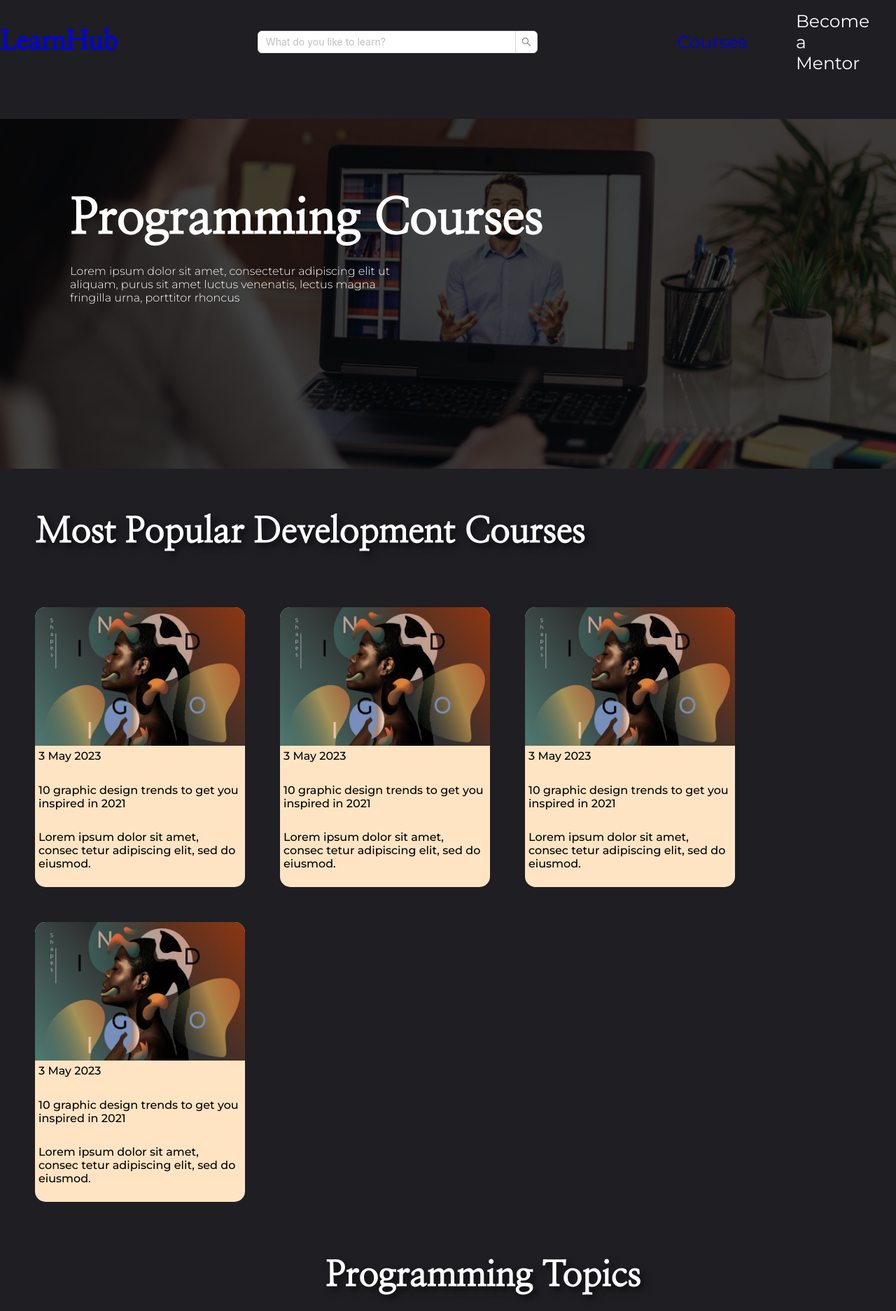
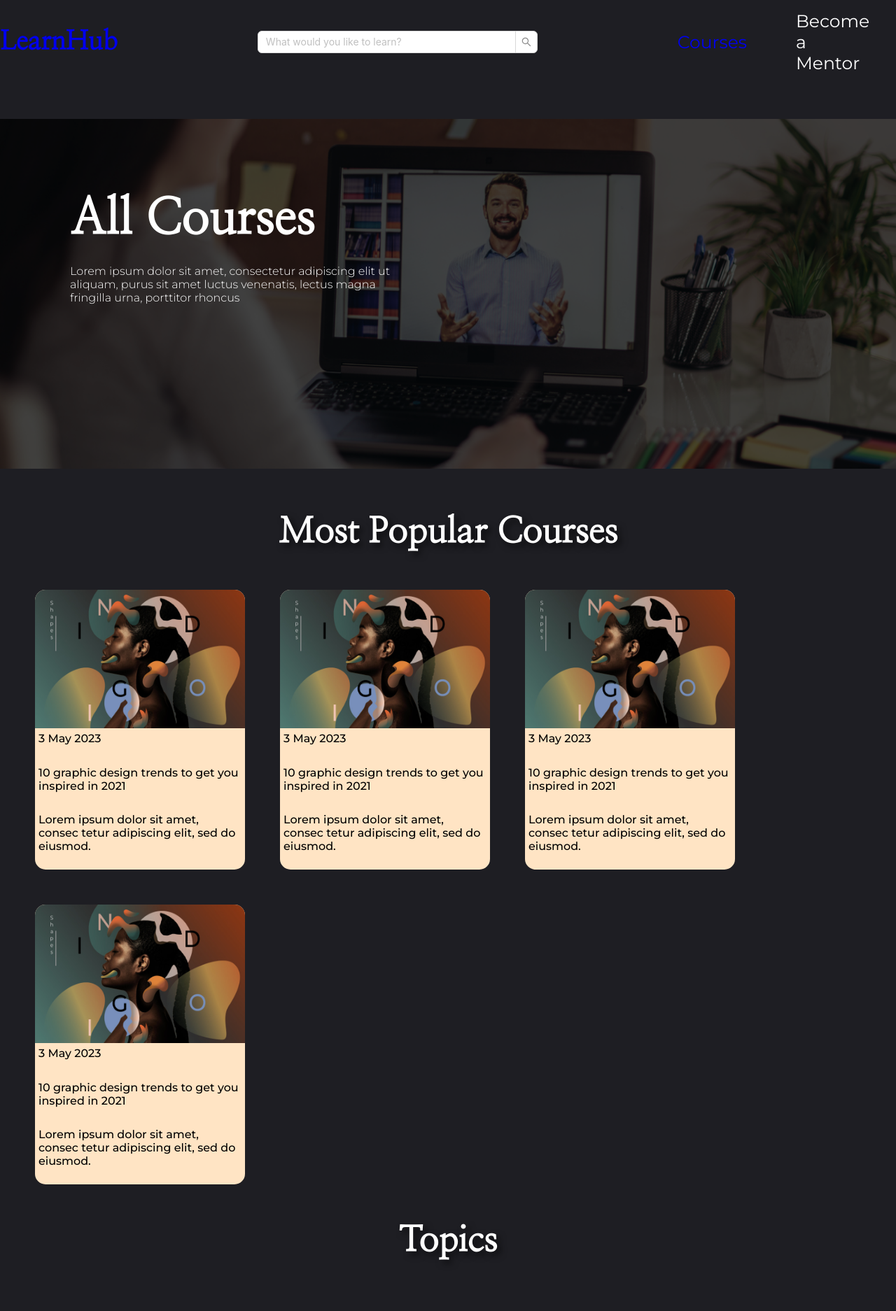
Before and after one commit to diyoran/final, a React (Create React App) app: page /courses in a window 1280 px wide. Shown: the top 1874 px of the page at 70% size. Built offline with nearby package versions, Linux system fonts and the light colour scheme; a web font is replaced by a local one.

Commit message:
more staff fixed

```diff
--- a/src/App.css
+++ b/src/App.css
@@ -61,7 +61,7 @@ a:visited {
 h1 {
   width: 100%;
   font-size: 50px;
-  margin: 50px;
+  /* margin: 50px 0; */
   text-shadow: .1em .1em .2em rgba(0, 0, 0, 0.6);
   font-family: "Nanum Myeongjo", serif;
 }
--- a/src/index.scss
+++ b/src/index.scss
@@ -25,9 +25,10 @@
 
 
     &__left {
-      a{
+      a {
         text-decoration: none;
       }
+
       align-items: center;
       display: flex;
       flex-direction: row;
@@ -39,7 +40,8 @@
   .logo {
     color: white;
     font-family: "Nanum Myeongjo", serif;
-    a{
+
+    a {
       text-decoration: none;
     }
 
@@ -173,8 +175,9 @@
     display: flex;
     flex-direction: row;
     justify-content: space-evenly;
-    // position: relative;
     font-size: 20px;
+    border: 1px white;
+    border-style: solid none none none;
   }
 
   .footer-info {
@@ -218,9 +221,10 @@
 
   .cards {
     margin: 300px 0 150px;
+    text-align: center;
+
 
     h1 {
-      text-align: center;
       font-size: 50px;
     }
 
@@ -229,6 +233,10 @@
   .categories {
     text-align: center;
     font-family: "Nanum Myeongjo", serif;
+
+    h1{
+      padding-bottom: 50px;
+    }
 
     &__cards {
       display: flex;
@@ -310,8 +318,6 @@
 
   .table {
     height: 500px;
-    // width: 1400px;
-    margin: 50px 0;
     display: flex;
     flex-direction: row;
     gap: 50px;
@@ -319,9 +325,11 @@
     &__img {
       width: 500px;
       height: 400px;
+      border-radius: 10px;
     }
 
     &__title {
+      padding-bottom: 50px;
       font-size: 50px;
     }
 
@@ -333,12 +341,10 @@
   }
 
   .blog {
-    // width: 1500px;
-    // height: auto;
 
-    // position: relative;
-    // left: 150px;
-    // margin: 30px 50px 50px;
+    h1{
+      text-align: center;
+    }
 
     &__container {
       width: auto;
@@ -384,10 +390,8 @@
     position: relative;
     top: 170px;
     margin: 0 0 230px;
-    // border: 1px white;
-    // border-style: none none solid none;
     padding: 20px 0 20px;
-    background-image: url(./img/coursesProgramming.jpg) ;
+    background-image: url(./img/coursesProgramming.jpg);
     background-repeat: no-repeat;
     background-size: cover;
     background-position: center;
@@ -413,6 +417,11 @@
     width: 1500px;
     margin: 100px 0;
 
+    h1 {
+      margin: 30px 0;
+      font-size: 40px;
+    }
+
   }
 
   .sidebar {
@@ -421,7 +430,6 @@
     // background-color: aqua;
 
     p {
-      padding-top: 15px;
       font-size: 20px;
     }
 
@@ -430,6 +438,7 @@
       border: 1px white;
       border-style: solid none none none;
       padding: 20px 0;
+
     }
 
     &__info {
@@ -437,6 +446,7 @@
       flex-direction: row;
       align-items: center;
       gap: 10px;
+      margin: 20px 0;
     }
 
   }
@@ -884,7 +894,7 @@
     width: 500px;
   }
 
-  .notfound{
+  .notfound {
     display: flex;
     justify-content: center;
     align-items: center;
@@ -896,7 +906,7 @@
     font-family: "Nanum Myeongjo", serif;
     gap: 30px;
 
-    &__img{
+    &__img {
       width: 30%;
     }
 
--- a/src/layout/header.js
+++ b/src/layout/header.js
@@ -15,7 +15,7 @@ export default function Header() {
     const Searchbar = () => (
         <Space direction="vertical">
             <Search
-                placeholder="What do you like to learn?"
+                placeholder="What would you like to learn?"
                 onSearch={onSearch}
                 style={{
                     width: 400,
--- a/src/pages/courses.js
+++ b/src/pages/courses.js
@@ -11,7 +11,7 @@ export default function Courses() {
                 <div className="courses__title">
                     <div className="page__header-content">
                         <h2 className="title">
-                            Programming Courses
+                            All Courses
                         </h2>
                         <p>
                             Lorem ipsum dolor sit amet, consectetur adipiscing elit ut aliquam, purus sit amet luctus venenatis, lectus magna fringilla urna, porttitor rhoncus
@@ -19,9 +19,9 @@ export default function Courses() {
                     </div>
                 </div>
 
-                <div className="blog course-page-blog">
+                <div className="blog">
                     <h1>
-                        Most Popular Development Courses
+                        Most Popular Courses
                     </h1>
 
                     <div className="container">
@@ -84,7 +84,7 @@ export default function Courses() {
                 </div>
 
                 <div className="categories">
-                    <h1>Programming Topics</h1>
+                    <h1>Topics</h1>
                     <div className="container">
                         <ul className="categories__cards">
                             <li className="categories__card">
@@ -109,7 +109,7 @@ export default function Courses() {
 
                 <div className="filter">
                     <h1 >
-                        All Courses
+                        Filter & Sort
                     </h1>
 
                     <div className="sidebar--wrapper">
@@ -175,21 +175,21 @@ export default function Courses() {
                                 </h2>
                                 <li className="sidebar__info">
                                     <Checkbox />
-                                    <p>Pyton</p>
+                                    <p>Front-end developer</p>
                                 </li>
                                 <li className="sidebar__info">
                                     <Checkbox />
-                                    <p>Java</p>
+                                    <p>Web Designer</p>
 
                                 </li>
                                 <li className="sidebar__info">
                                     <Checkbox />
-                                    <p>Flutter</p>
+                                    <p>Management</p>
 
                                 </li>
                                 <li className="sidebar__info">
                                     <Checkbox />
-                                    <p>CSS</p>
+                                    <p>Copywriter</p>
 
                                 </li>
 
--- a/src/pages/main.js
+++ b/src/pages/main.js
@@ -273,6 +273,19 @@ export default function Main() {
                             </p>
 
                         </li>
+                        <li className="blog__container item">
+                            <img className="item__img" src={posterBlog} alt="error" />
+                            <p className="item__time">
+                                3 May 2023
+                            </p>
+                            <h4 className="item__title">
+                                10 graphic design trends to get you inspired in 2021
+                            </h4>
+                            <p className="item__subtitle">
+                                Lorem ipsum dolor sit amet, consec tetur adipiscing elit, sed do eiusmod.
+                            </p>
+
+                        </li>
                     </ul>
 
                 </div>
```
